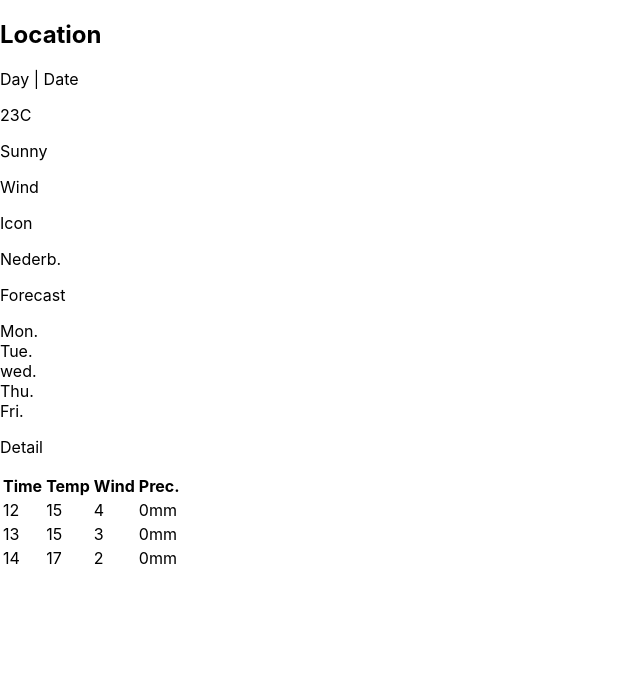
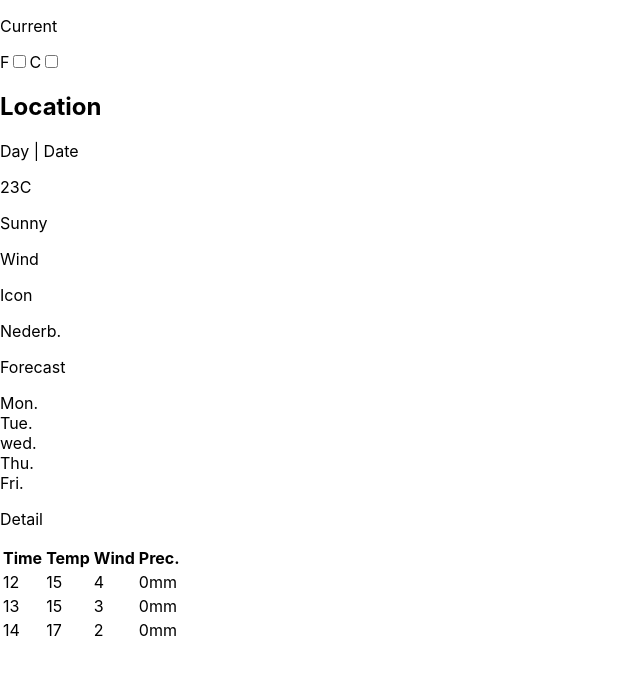
Before and after one commit to NovaBoman/weather-app, a React (Create React App) app: page / in a window 1280 px wide. Shown: the top 674 px of the page, without its empty margins (0-640 px from the left). Built offline with nearby package versions, Linux system fonts and the light colour scheme.

Commit message:
Create Header component

```diff
--- a/src/App.js
+++ b/src/App.js
@@ -1,10 +1,12 @@
 import "./App.css";
 import Forecast from "./components/Forecast";
 import Current from "./components/Current";
+import Header from "./components/Header";
 
 const App = () => {
   return (
     <div>
+      <Header />
       <Current />
       <Forecast />
     </div>
--- /dev/null
+++ b/src/components/Header.js
@@ -0,0 +1,17 @@
+import React from "react";
+
+const Header = () => {
+  return (
+    <div className="header">
+      <p>Current</p>
+      <div className="settings">
+        <label htmlFor="f">F</label>
+        <input type="checkbox" id="f"></input>
+        <label htmlFor="c">C</label>
+        <input type="checkbox" id="c"></input>
+      </div>
+    </div>
+  );
+};
+
+export default Header;
```
